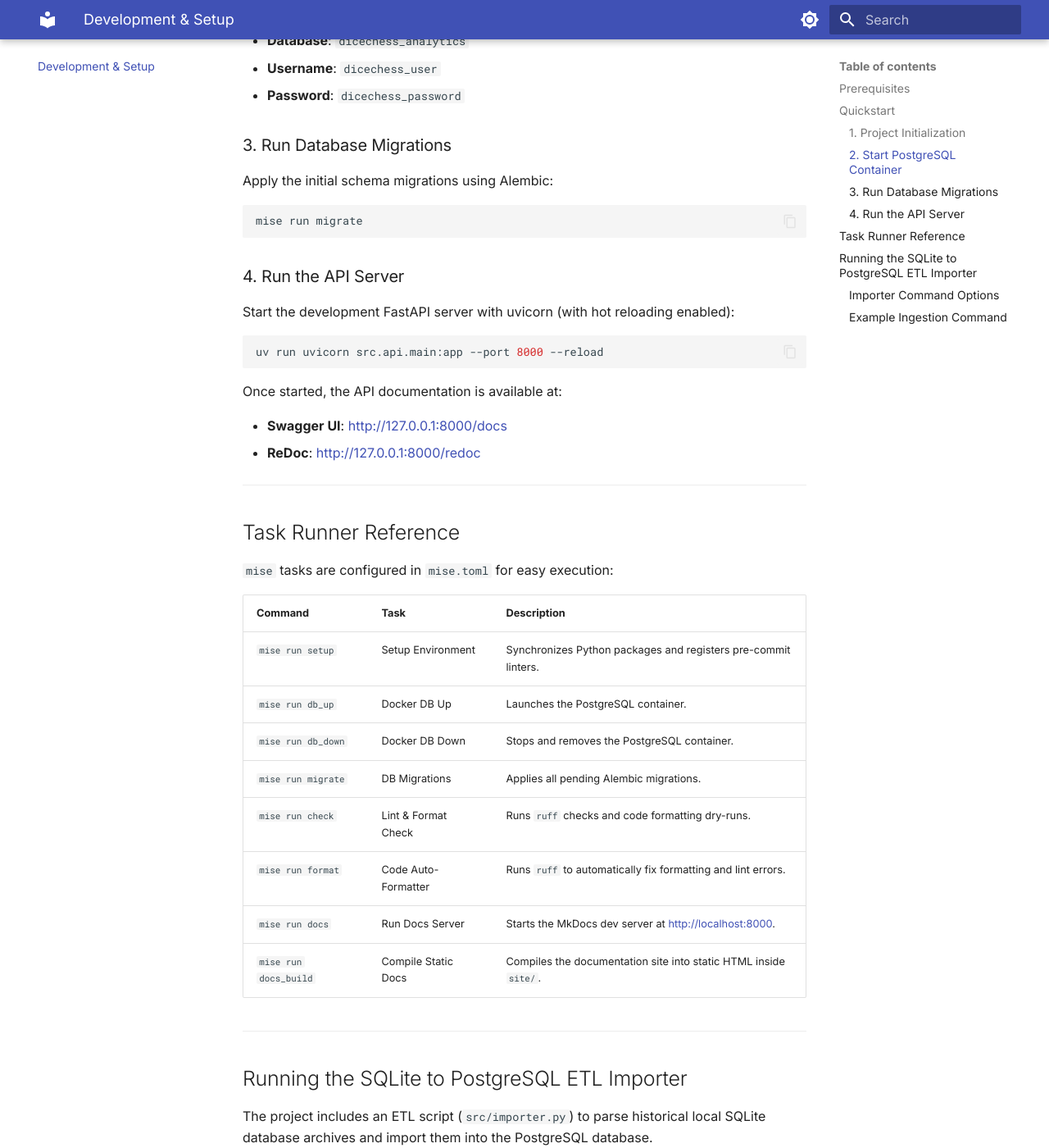
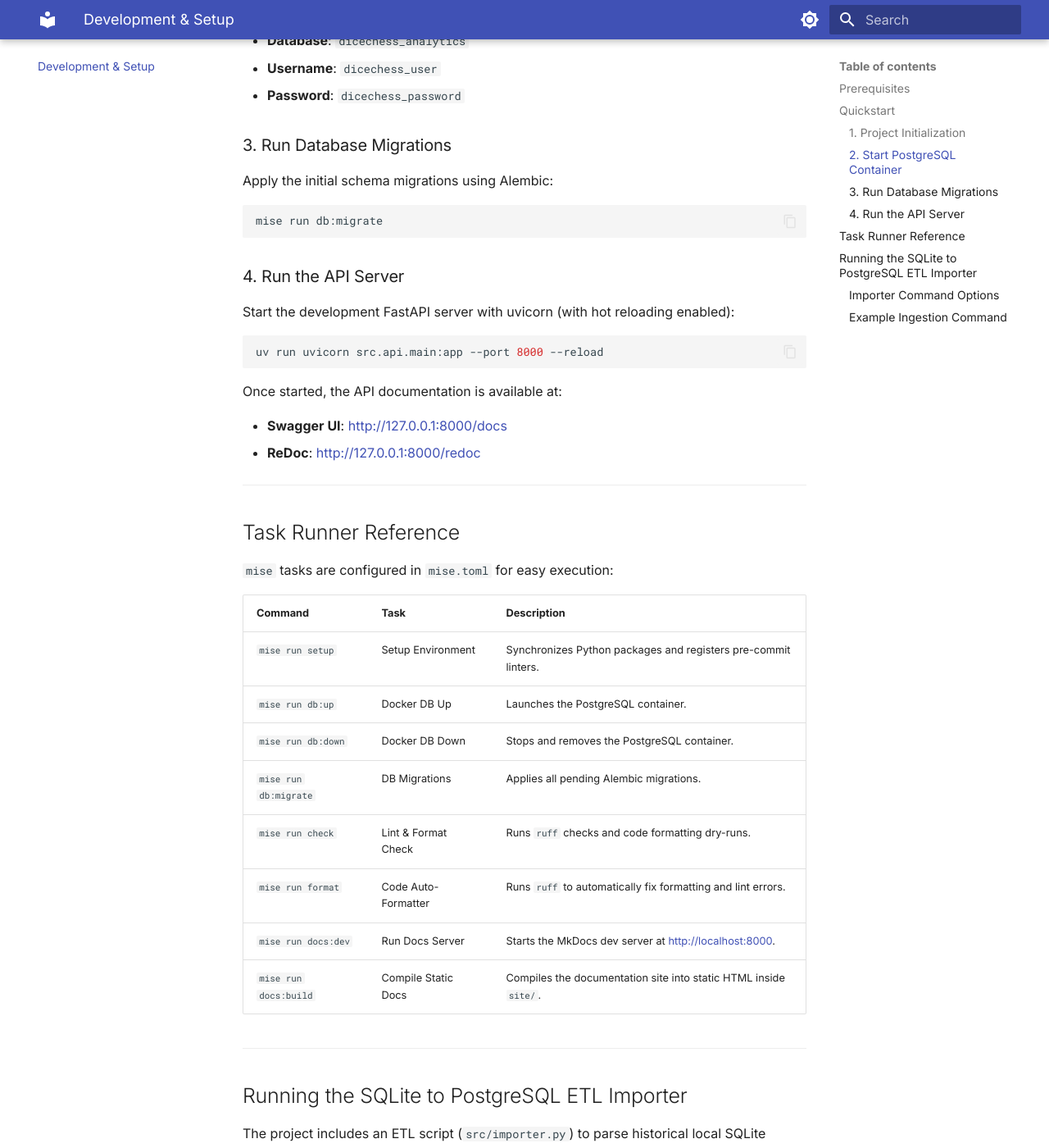
Before and after one commit to rabestro/dicechess-analytics, an MkDocs documentation site: the page built from docs/development.md, in a window 1280 px wide and 1400 px high, scrolled down 1006 px. Shown: the whole window at 82% size. Built offline with MkDocs 1.6.1 and Material for MkDocs 9.7.7, drawn with Linux system fonts in a browser that asks for light colours.

Commit message:
fix: scope db:up to the database and unify mise task naming
mise run db_up pulled the full compose stack including the amd64-only
ui image, failing on Apple Silicon with 'no matching manifest for
linux/arm64/v8'. The task's purpose is local development against the
database only.

- db_up/db_down -> db:up/db:down; db:up starts only the db service
- new stack:up/stack:down for the full stack (server use; blocked on
  Apple Silicon until the ui image is multi-arch)
- migrate/makemigrations -> db:migrate/db:makemigrations (legacy
  alembic; the Scala backend migrates via Flyway on startup)
- docs/docs_build -> docs:dev/docs:build (same names as the engine)
- check now depends on backend:check, making 'mise run check' the
  single repo-wide gate per AGENTS.md
- the one-off 'import' task removed (the lab import was a one-time
  migration; src/importer.py stays in the repo)
- naming convention documented in AGENTS.md: bare verbs for lifecycle
  tasks, domain:action for namespaced ones
- task references updated in README.md and docs/development.md

Closes #65

Co-Authored-By: Claude Fable 5 <noreply@anthropic.com>

````diff
--- a/docs/development.md
+++ b/docs/development.md
@@ -25,7 +25,7 @@ mise run setup
 ### 2. Start PostgreSQL Container
 Spin up the local PostgreSQL database instance in the background using Docker Compose:
 ```bash
-mise run db_up
+mise run db:up
 ```
 This runs a PostgreSQL instance listening on port `5432` with:
 
@@ -36,7 +36,7 @@ This runs a PostgreSQL instance listening on port `5432` with:
 ### 3. Run Database Migrations
 Apply the initial schema migrations using Alembic:
 ```bash
-mise run migrate
+mise run db:migrate
 ```
 
 ### 4. Run the API Server
@@ -58,13 +58,13 @@ Once started, the API documentation is available at:
 | Command | Task | Description |
 | :--- | :--- | :--- |
 | `mise run setup` | Setup Environment | Synchronizes Python packages and registers pre-commit linters. |
-| `mise run db_up` | Docker DB Up | Launches the PostgreSQL container. |
-| `mise run db_down`| Docker DB Down | Stops and removes the PostgreSQL container. |
-| `mise run migrate`| DB Migrations | Applies all pending Alembic migrations. |
+| `mise run db:up` | Docker DB Up | Launches the PostgreSQL container. |
+| `mise run db:down`| Docker DB Down | Stops and removes the PostgreSQL container. |
+| `mise run db:migrate`| DB Migrations | Applies all pending Alembic migrations. |
 | `mise run check` | Lint & Format Check | Runs `ruff` checks and code formatting dry-runs. |
 | `mise run format` | Code Auto-Formatter | Runs `ruff` to automatically fix formatting and lint errors. |
-| `mise run docs` | Run Docs Server | Starts the MkDocs dev server at [http://localhost:8000](http://localhost:8000). |
-| `mise run docs_build`| Compile Static Docs | Compiles the documentation site into static HTML inside `site/`. |
+| `mise run docs:dev` | Run Docs Server | Starts the MkDocs dev server at [http://localhost:8000](http://localhost:8000). |
+| `mise run docs:build`| Compile Static Docs | Compiles the documentation site into static HTML inside `site/`. |
 
 ---
 
````
Also changed, not shown: AGENTS.md (+15 -8 lines), README.md (+54 -1 lines), mise.toml (+22 -17 lines).
